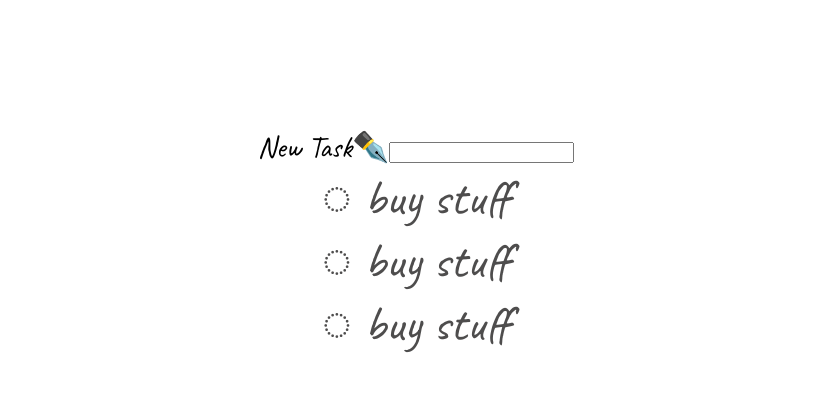
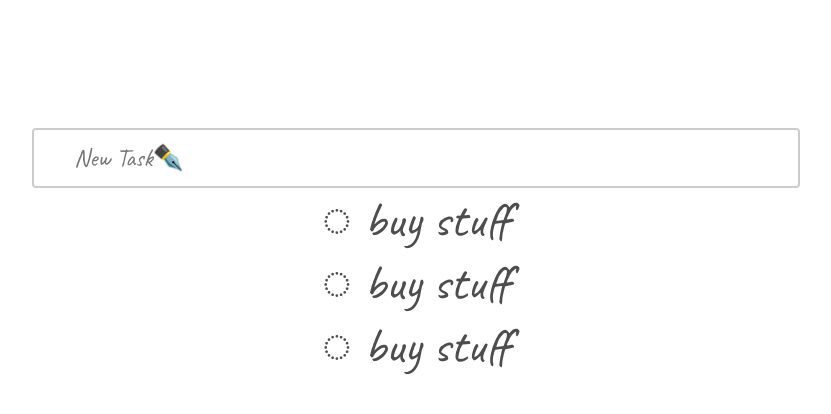
Before and after one commit to Mohammad1704/to-dolist, a React (Create React App) app: page / in a window 1280 px wide. Shown: the top 414 px of the page, without its empty margins (224-1055 px from the left). Built offline with nearby package versions, Linux system fonts and the light colour scheme.

Commit message:
ToDoList V1.2 css fixing

```diff
--- a/src/App.css
+++ b/src/App.css
@@ -7,6 +7,19 @@ font-family: 'Caveat', cursive;
  font-size: 30px;
 }
 
+input[type=text] {
+  width: 60%;
+  box-sizing: border-box;
+  border: 2px solid #ccc;
+  border-radius: 4px;
+  font-size: 25px;
+  font-family: 'Caveat', cursive;
+  background-color: white;
+  /* background-image: url('searchicon.png'); */
+  background-position: 10px 10px;
+  background-repeat: no-repeat;
+  padding: 12px 20px 12px 40px;
+}
 ul{
 
   list-style-position: inside;
--- a/src/App.js
+++ b/src/App.js
@@ -54,8 +54,8 @@ submitTask = (event) => {
      <div>
        <link href="https://fonts.googleapis.com/css?family=Caveat|Sacramento|Shadows+Into+Light" rel="stylesheet" />
        <form onSubmit={this.submitTask}>
-       <label>New Task✒️</label>
-       <input type='text' onfocus="this.value=''" name='text' onChange={this.updateForm} value={this.state.addForm.text} />
+
+       <input type='text' placeholder="New Task✒️" onfocus="this.value=''" name='text' onChange={this.updateForm} value={this.state.addForm.text} />
        </form>
        <ul>{todoList}</ul>
 
```
Also changed, not shown: src/pen.png (added).
